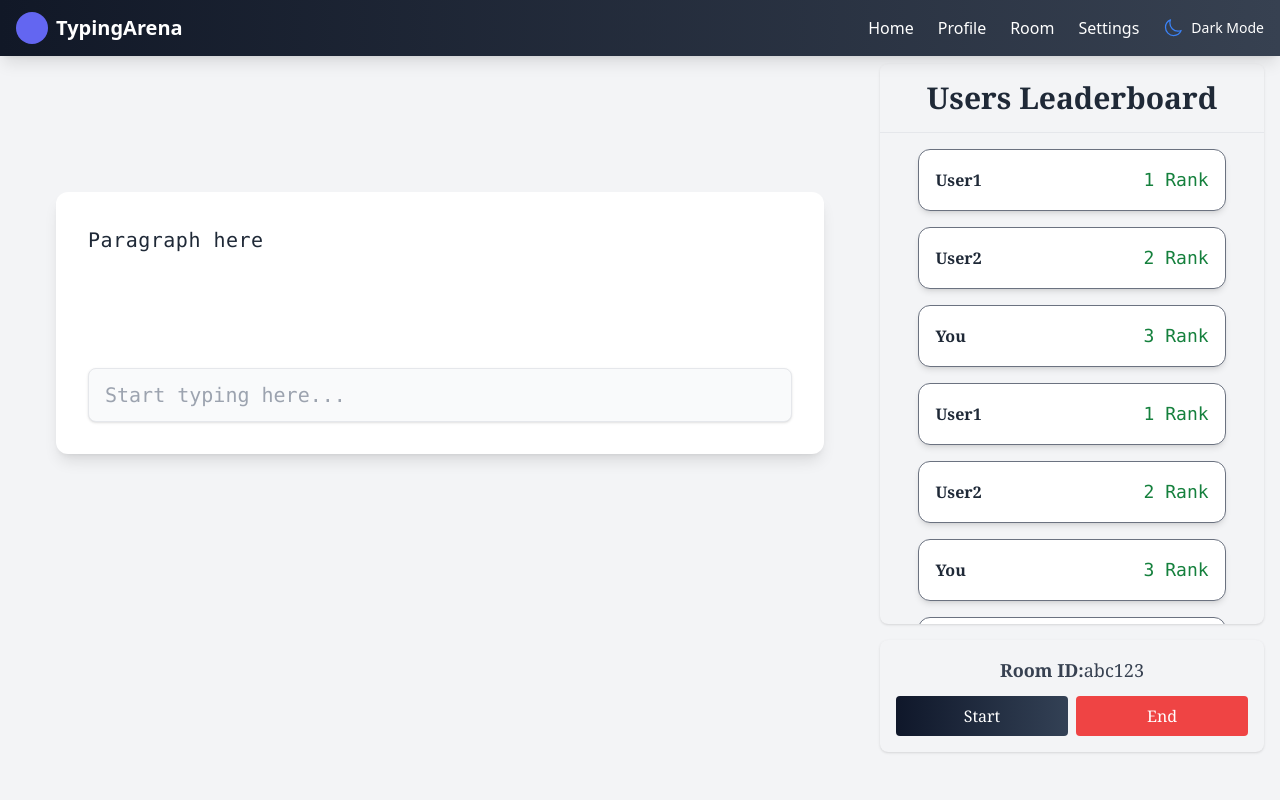
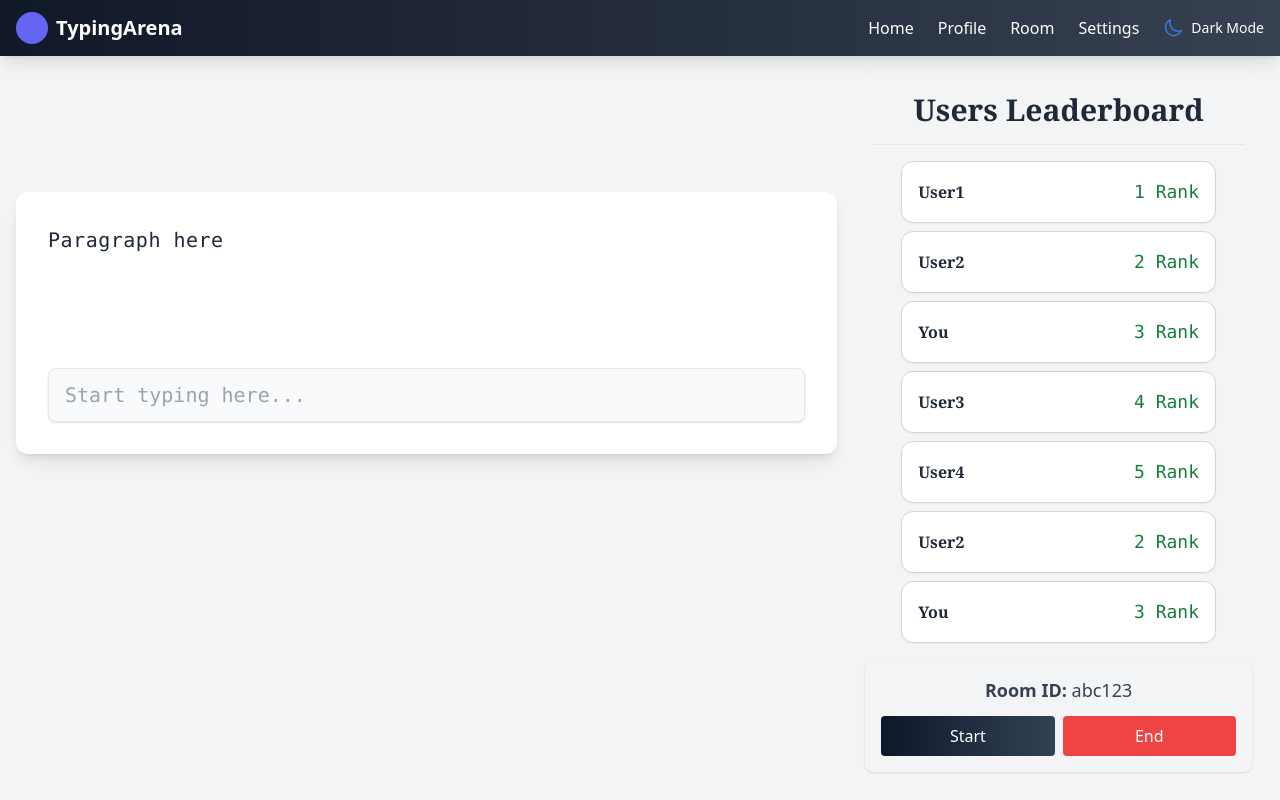
Before and after one commit to prateek00077/TypingArena, a React (Vite) app in the folder frontend/: page /typeRoom in a window 1280 px wide. Built offline with nearby package versions, Linux system fonts and the light colour scheme.

Commit message:
TypingRoom and LeaderBoard updated

```diff
--- a/frontend/src/components/JoinRoomModal.jsx
+++ b/frontend/src/components/JoinRoomModal.jsx
@@ -1,3 +1,4 @@
+import { Link } from "react-router";
 const JoinRoomModal = ({ onClose, onSubmit, value, onChange }) => (
   <div className="fixed inset-0 bg-black bg-opacity-50 flex justify-center items-center z-50">
     <div className="bg-white rounded-lg shadow-lg p-6 w-96 space-y-4">
@@ -13,7 +14,7 @@ const JoinRoomModal = ({ onClose, onSubmit, value, onChange }) => (
           Cancel
         </button>
         <button onClick={onSubmit} className="px-4 py-2 bg-blue-600 text-white rounded">
-          Join
+          <Link to="/typeRoom" >Join</Link>
         </button>
       </div>
     </div>
--- a/frontend/src/components/LeaderBoard.jsx
+++ b/frontend/src/components/LeaderBoard.jsx
@@ -1,21 +1,19 @@
 import React from 'react';
 
 const Leaderboard = ({ users }) => (
-    <div className="bg-gray-100 rounded-lg shadow p-0  flex flex-col h-[560px]">
-    <div className="sticky top-0 z-10 bg-gray-100 rounded-lg">
-        <h3 className="text-3xl font-bold text-gray-800 py-4 mb-0 text-center border-b border-gray-200">
+  <div className="bg-gray-100 p-2 mt-10 h-full font-serif rounded-lg shadow flex flex-col">
+    <div className="sticky   top-0 z-10 bg-gray-100 ">
+      <h3 className="text-3xl font-bold text-gray-800 py-4 text-center border-b border-gray-200">
         Users Leaderboard
       </h3>
     </div>
-    <div className="flex-1 flex flex-col items-center gap-4 w-full overflow-y-auto py-4">
+    <div className="flex-1 overflow-y-auto px-7 py-4">
       {users.map((user, idx) => (
         <div
           key={idx + user.name}
-            className="w-4/5 mx-auto flex items-center gap-4 bg-white rounded-xl  shadow-md p-4 border border-gray-500"
+          className="w-full flex items-center gap-4 bg-white rounded-xl shadow-sm p-4 border border-gray-300 mb-2"
         >
-        <div className="flex-1">
-            <div className="font-bold text-gray-800">{user.name}</div>
-        </div>
+          <div className="flex-1 font-bold text-gray-800">{user.name}</div>
           <div className="font-mono text-lg text-green-700">{user.rank} Rank</div>
         </div>
       ))}
--- a/frontend/src/components/RoomPage.jsx
+++ b/frontend/src/components/RoomPage.jsx
@@ -1,14 +1,13 @@
 import React, { useState } from 'react';
 import RoomModel from './RoomModel';
-
+import { Link } from 'react-router';
 import { DurationChange } from './DurationSelect';
 import JoinRoomModal from './JoinRoomModal';
 
-const RoomPage = () => {
+const RoomPage = ({setParagraph ,duration,setDuration}) => {
   const [showModal, setShowModal] = useState(false);
   const [joinModal, setJoinModal] = useState(false);
-  const [paragraph, setParagraph] = useState('');
-  const [duration, setDuration] = useState(1);
+  const [localParagraph, setLocalParagraph] = useState('');
   const [startTime, setStartTime] = useState(null);
   const [showResult, setShowResult] = useState(false);
   const [roomIdInput, setRoomIdInput] = useState(null);
@@ -72,7 +71,7 @@ const RoomPage = () => {
                 <p className="text-sm text-gray-600">Status: {room.status}</p>
                 </div>
                 <button className="px-4 py-2 bg-blue-600 text-white rounded hover:bg-blue-700 transition">
-                    Join
+                    <Link to="/typeRoom" >Join</Link>
                 </button>
             </div>
             ))
--- a/frontend/src/components/TypingRoom.jsx
+++ b/frontend/src/components/TypingRoom.jsx
@@ -7,11 +7,12 @@ const BoardData = [
   { name: 'User1', wpm: 75, rank: 1 },
   { name: 'User2', wpm: 68, rank: 2 },
   { name: 'You', wpm: 66, rank: 3 },
-    { name: 'User1', wpm: 75, rank: 1 },
+  { name: 'User3', wpm: 62, rank: 4 },
+  { name: 'User4', wpm: 60, rank: 5 },
   { name: 'User2', wpm: 68, rank: 2 },
   { name: 'You', wpm: 66, rank: 3 },
-    { name: 'User2', wpm: 68, rank: 2 },
-    { name: 'You', wpm: 66, rank: 3 },
+  { name: 'User3', wpm: 62, rank: 4 },
+  { name: 'User4', wpm: 60, rank: 5 },
 ];
 
 const TypingRoom = ({ paragraph, duration }) => {
@@ -41,6 +42,7 @@ const TypingRoom = ({ paragraph, duration }) => {
         });
       }, 1000);
     }
+
     return () => clearInterval(intervalRef.current);
   }, [phase, duration]);
 
@@ -56,37 +58,37 @@ const TypingRoom = ({ paragraph, duration }) => {
   };
 
   return (
-    <div className="h-screen w-full bg-gray-100 flex flex-row p-4 gap-4">
-      {/* Left Side: Paragraph + Typing Box */}
-
-    <div className="flex flex-col m-10 items-center mt-20 w-2/3 gap-4">
+    <div className="h-screen  w-full overflow-hidden bg-gray-100 flex flex-row p-4 gap-4">
+      {/* Left Side */}
+      <div className="flex mt-20 flex-col w-2/3 items-center gap-4">
         <div className="h-20 flex items-center justify-center">
           {(phase === "waiting" || phase === "typing") && (
             <div className="flex flex-row gap-3 items-center">
               <h1 className="text-3xl text-gray-800 font-bold">
-            {phase === "waiting" ? "Starts In" : "Ends In"}</h1>
+                {phase === "waiting" ? "Starts In" : "Ends In"}
+              </h1>
               <FcClock className="text-5xl" />
-        <div className="text-3xl font-bold text-red-700">{timer} sec
+              <div className="text-3xl font-bold text-red-700">{timer} sec</div>
             </div>
-    </div>)}
+          )}
         </div>
 
-        {/* Typing Area */}
         <TypingArea
           paragraph={paragraph || "Paragraph here"}
           userInput={userInput}
           onInputChange={(e) => setUserInput(e.target.value)}
           disabled={phase !== "typing"}
-            className ="fixed mt-11"
         />
       </div>
 
-      {/* Right Side: Leaderboard + Room Controls */}
-    <div className="w-1/3 flex flex-col gap-4 mt-12 font-serif rounded-lg">
+      {/* Right Side */}
+      <div className="w-1/3 p-3 flex flex-col gap-4">
+        <div className="flex-1 overflow-hidden">
           <Leaderboard users={BoardData} />
+        </div>
 
-        <div className="bg-gray-100 rounded-lg shadow p-4 flex flex-col space-y-3">
-        <p className="text-lg flex justify-center text-gray-700">
+        <div className="bg-gray-100 rounded-lg shadow p-4 space-y-3">
+          <p className="text-lg text-center text-gray-700">
             <strong>Room ID:</strong> abc123
           </p>
           <div className="flex gap-2">
```
Lines whose indentation alone changed are shown as unchanged.
